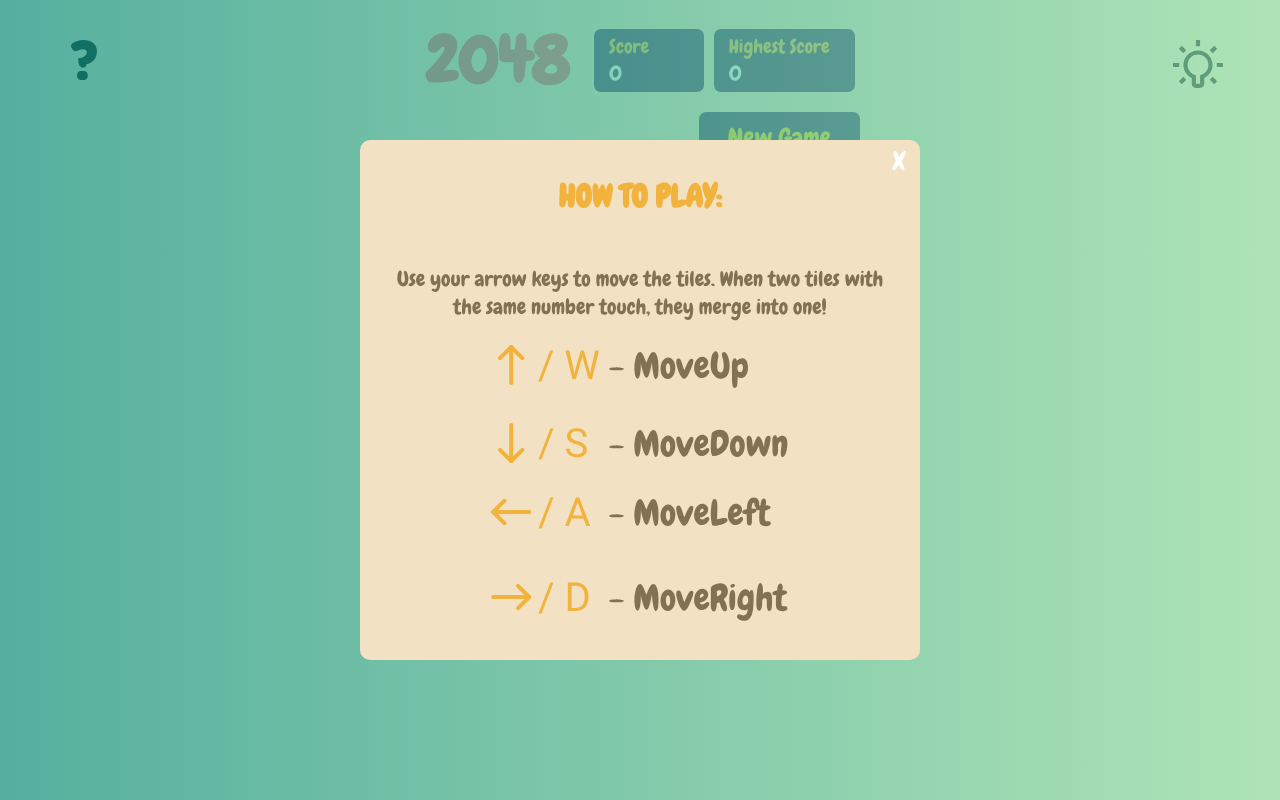
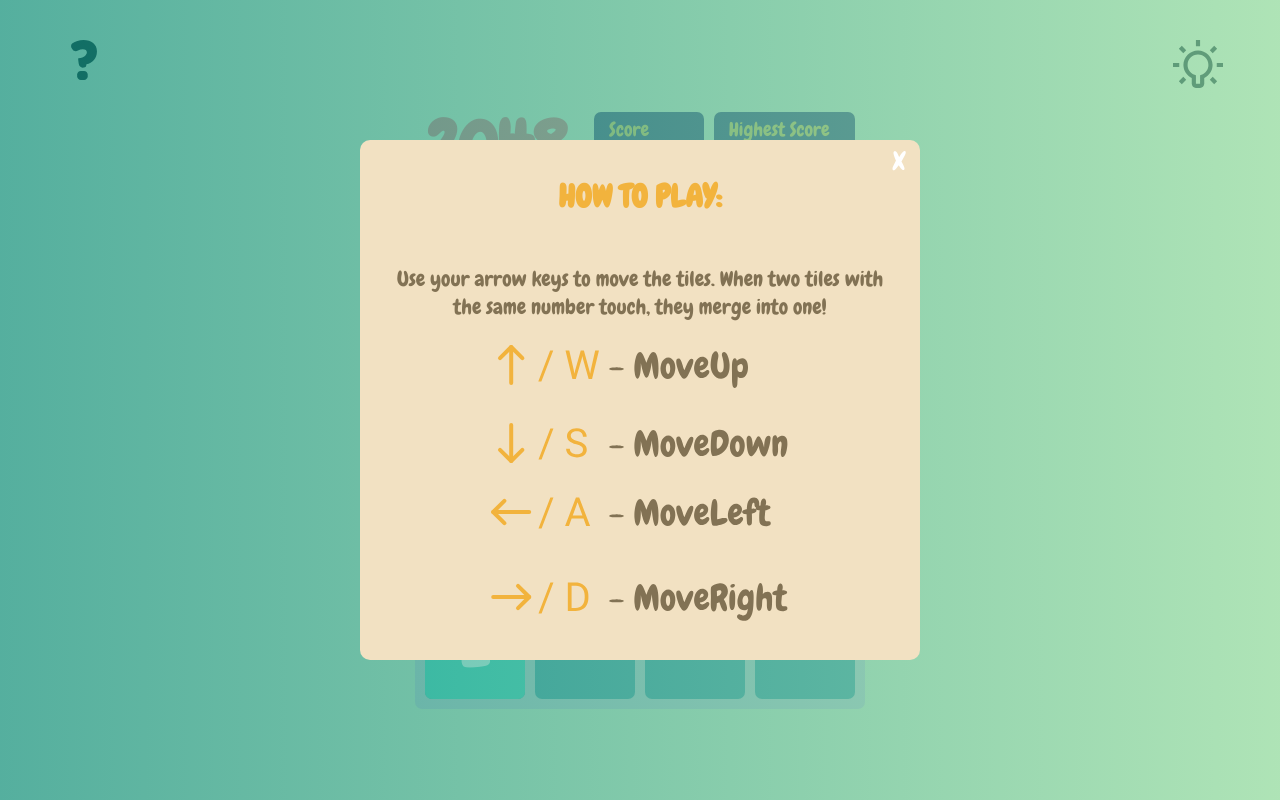
Before and after one commit to Runtime-Terror-Team/2048-Game, a React (Create React App) app: page / in a window 1280 px wide. Built offline with nearby package versions, Linux system fonts and the light colour scheme.

Commit message:
🐛 fixed board positon to center

```diff
--- a/src/styles/style.scss
+++ b/src/styles/style.scss
@@ -19,7 +19,12 @@ body {
   align-content: center;
   align-items: center;
   font-size: 21px;
-
+  width: 100%;
+  position: absolute;
+  height: 100%;
+  margin: 0;
+  padding: 0;
+  box-sizing: border-box;
 }
 
 .text {
```
Also changed, not shown: 6 other files (tests, documents, lock files or other folders).
